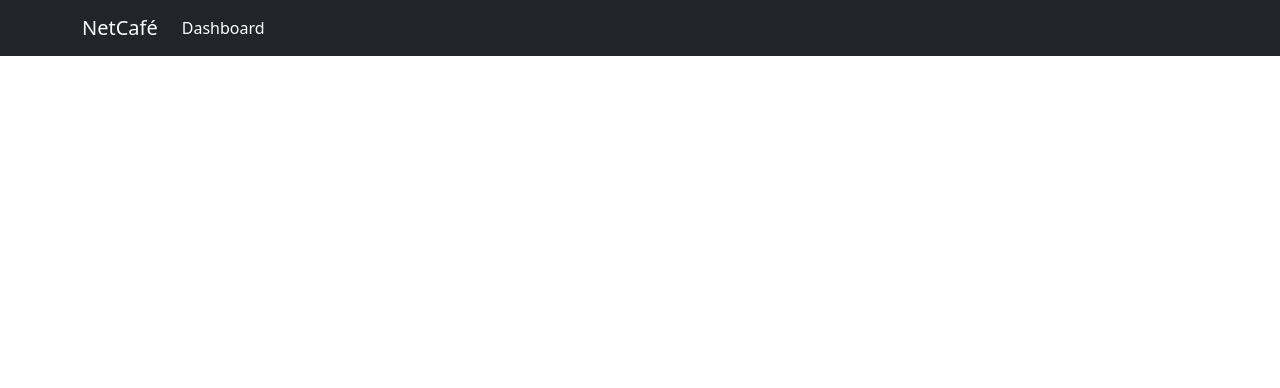
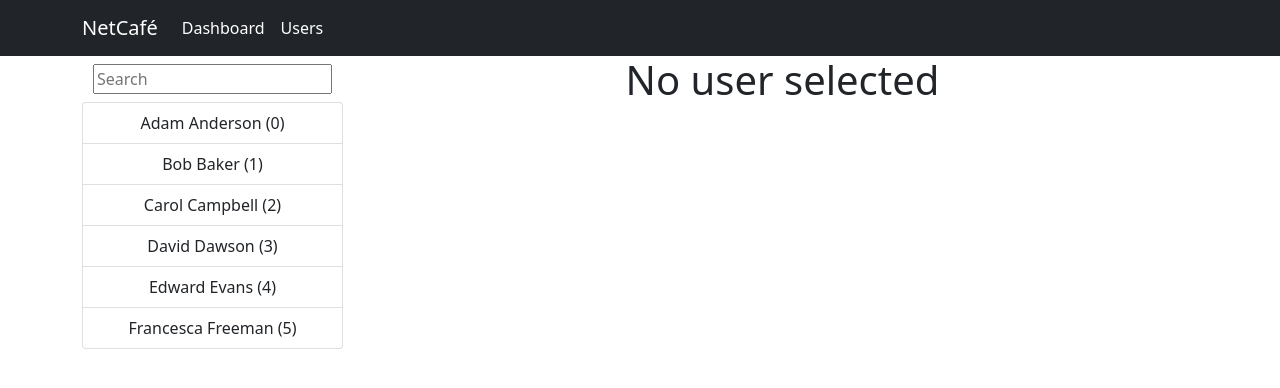
Before and after one commit to Inryatt/IES_NetCafe, a React (Create React App) app in the folder webapp/: page /users in a window 1280 px wide. Before the commit this address had no page. Shown: the top 388 px of the page. Built offline with nearby package versions, Linux system fonts and the light colour scheme.

Commit message:
User list and details

```diff
--- a/webapp/src/App.js
+++ b/webapp/src/App.js
@@ -4,6 +4,7 @@ import { Routes, Route } from 'react-router';
 import { Container } from 'react-bootstrap';
 import CustomNavbar from './components/CustomNavbar/CustomNavbar';
 import DashboardPage from './pages/DashboardPage/DashboardPage';
+import UsersPage from './pages/UsersPage/UsersPage';
 
 function App() {
   return (
@@ -21,6 +22,7 @@ function App() {
           <Routes>
             <Route path="/" >
               <Route path="dashboard/" element={<DashboardPage />} />
+              <Route path="users/" element={<UsersPage />} />
             </Route>
           </Routes>
         </Container>
--- a/webapp/src/components/CustomNavbar/CustomNavbar.js
+++ b/webapp/src/components/CustomNavbar/CustomNavbar.js
@@ -12,6 +12,7 @@ const CustomNavbar = () => {
                 <Navbar.Collapse id="custom-navbar">
                     <Nav>
                         <Nav.Link href="/dashboard" className="text-white">Dashboard</Nav.Link>
+                        <Nav.Link href="/users" className="text-white">Users</Nav.Link>
                     </Nav>
                 </Navbar.Collapse>
             </Container>
--- /dev/null
+++ b/webapp/src/components/LocationList/LocationList.js
@@ -0,0 +1,24 @@
+import React from "react";
+import { ListGroup } from "react-bootstrap";
+
+
+const LocationList = ({list, selElem, selHandler}) => {
+
+    return (
+        <>
+            <ListGroup>
+            {
+                list.map((el, idx) => (
+                    <ListGroup.Item
+                        key={idx}
+                        className={idx == selElem ? "active" : ""}
+                        onClick={() => selHandler(idx)}
+                    >{el}</ListGroup.Item>
+                ))
+            }
+            </ListGroup>
+        </>
+    )
+}
+
+export default LocationList
--- /dev/null
+++ b/webapp/src/pages/UsersPage/UsersPage.js
@@ -0,0 +1,58 @@
+import React, { useEffect, useState } from "react";
+import { Col, Row } from "react-bootstrap";
+import LocationList from "../../components/LocationList/LocationList";
+import UserCard from "./components/UserCard";
+
+const UsersPage = () => {
+    const [usersData, setUsersData] = useState([])
+    const [selUserIdx, setSelUser] = useState()
+    // const [curUser, setCurUser] = useState()
+
+    const loadSampleUsers = (filter="") => {
+        fetch(`${process.env.PUBLIC_URL}/sample_user_list.json`)
+        .then(response => response.json())
+        .then(data => setUsersData(data.filter(user => user.name.toLowerCase().includes(filter.toLowerCase()))))
+    }
+
+    const filterUsers = () => {
+        setSelUser()
+        let value = document.getElementById("searchInput").value
+        loadSampleUsers(value)
+    }
+
+    useEffect(() => {
+        loadSampleUsers()
+    }, [])
+
+    // useEffect(() => {
+    //     if (selUserIdx != undefined)
+    //         setCurUser(usersData[selUserIdx])
+    // }, [selUserIdx])
+
+    return (
+        <>
+        <Row>
+            <Col xs={3}>
+                <>
+                <input className="m-2" id="searchInput" type="text" placeholder="Search" onChange={filterUsers} />
+                <LocationList list={usersData.map(el => `${el.name} (${el.id})`)} selElem={selUserIdx} selHandler={setSelUser}/>
+                </>
+            </Col>
+            <Col xs={9}>
+                {
+                    (selUserIdx == undefined)
+                    ?
+                    <h1>No user selected</h1>
+                    :
+                    <UserCard user={usersData[selUserIdx]}/>
+                }
+            </Col>
+        </Row>
+            {/* {(selUser == undefined) && <h1>"no gamer selected"</h1>} */}
+            {/* {selUserIdx == undefined ? <h1>No one selected, estudasses</h1> : <h1>Selected {selUserIdx}</h1>} */}
+        </>
+
+    )
+}
+
+export default UsersPage
--- /dev/null
+++ b/webapp/src/pages/UsersPage/components/UserCard.js
@@ -0,0 +1,30 @@
+import React from "react";
+
+const UserCard = ({user}) => {
+    return (
+        <div className="p-2 border border-1 rounded">
+            <h4 className="my-3">{user.name}</h4>
+            <dl className="row">
+                <dt className="col-3">ID:</dt>
+                <dd className="col-9 text-start">{user.id}</dd>
+
+                <dt className="col-3">Email Address:</dt>
+                <dd className="col-9 text-start">{user.email}</dd>
+
+                <dt className="col-3">Birthdate:</dt>
+                <dd className="col-9 text-start">{user.birthdate}</dd>
+
+                <dt className="col-3">Registered:</dt>
+                <dd className="col-9 text-start">{user.registerDate}</dd>
+
+                <dt className="col-3">Last access:</dt>
+                <dd className="col-9 text-start">{user.lastAccess}</dd>
+
+                <dt className="col-3">Average Monthly Spending:</dt>
+                <dd className="col-9 text-start">{user.avgMonSpend} €</dd>
+            </dl>
+        </div>
+    )
+}
+
+export default UserCard
```
